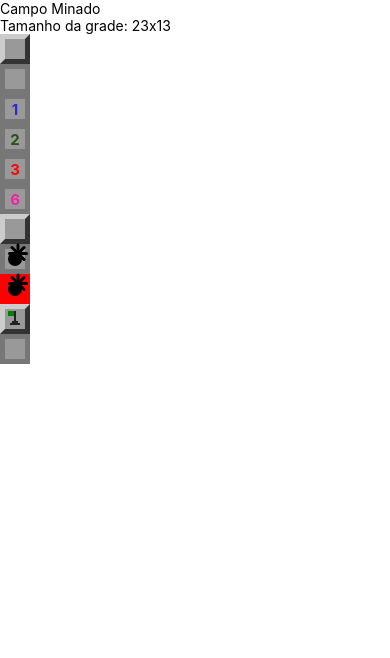
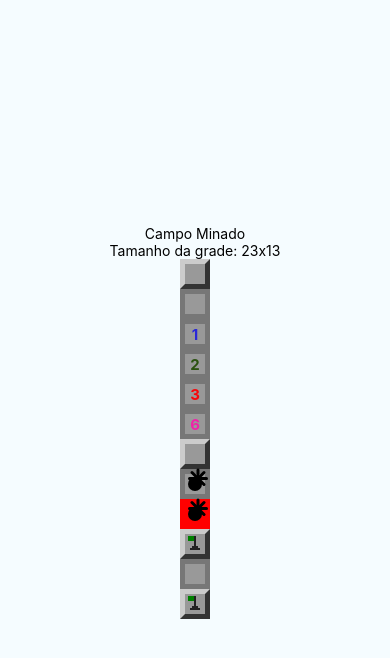
Before and after one commit to felink21/React-Native, a React Native app in the folder cminado/: screen / in a window 390 px wide. Shown: the top 658 px of the page. Built offline with nearby package versions, Linux system fonts and the light colour scheme.

Commit message:
functions create board

```diff
--- a/cminado/App.js
+++ b/cminado/App.js
@@ -6,7 +6,7 @@ import Field from './src/components/Field'
 export default class App extends Component {
   render() {
     return (
-      <View>
+      <View style={styles.container}>
         <Text>Campo Minado</Text>
         <Text>
           Tamanho da grade: {params.getRowsAmount()}x{params.getColumnsAmount()}
@@ -23,11 +23,18 @@ export default class App extends Component {
         <Field mined opened exploded />
         <Field flagged />
         <Field flagged opened />
+        <Field flagged bigger />
       </View>
     )
   }
 }
 
 const styles = StyleSheet.create({
-
+  container: {
+    flex: 1,
+    justifyContent: 'center',
+    //justifyContent: 'space-around',
+    alignItems: 'center',
+    backgroundColor: '#F5FCFF'
+  }
 })
--- a/cminado/src/components/Flag.js
+++ b/cminado/src/components/Flag.js
@@ -4,10 +4,10 @@ import { View, StyleSheet } from 'react-native'
 export default props => {
     return (
         <View style={styles.container}>
-            <View style={styles.flagpole} />
-            <View style={styles.flag} />
-            <View style={styles.base1} />
-            <View style={styles.base2} />
+            <View style={[styles.flagpole, props.bigger ? styles.flagpoleBigger : null]} />
+            <View style={[styles.flag, props.bigger ? styles.flagBigger : null]} />
+            <View style={[styles.base1, props.bigger ? styles.base1Bigger : null]} />
+            <View style={[styles.base2, props.bigger ? styles.base2Bigger : null]} />
         </View>
     )
 }
@@ -45,5 +45,27 @@ const styles = StyleSheet.create({
         backgroundColor: '#222',
         marginLeft: 5,
         marginTop: 12
-    }
+    },
+    flagpoleBigger: {
+        height: 28,
+        width: 4,
+        marginLeft: 16
+    },
+    flagBigger: {
+        height: 10,
+        width: 14,
+        marginLeft: 3
+    },
+    base1Bigger: {
+        height: 4,
+        width: 12,
+        marginLeft: 12,
+        marginTop: 20
+    },
+    base2Bigger: {
+        height: 4,
+        width: 20,
+        marginLeft: 8,
+        marginTop: 24
+    },
 })
```
Also changed, not shown: cminado/src/functions.js (added, +39 -0 lines).
